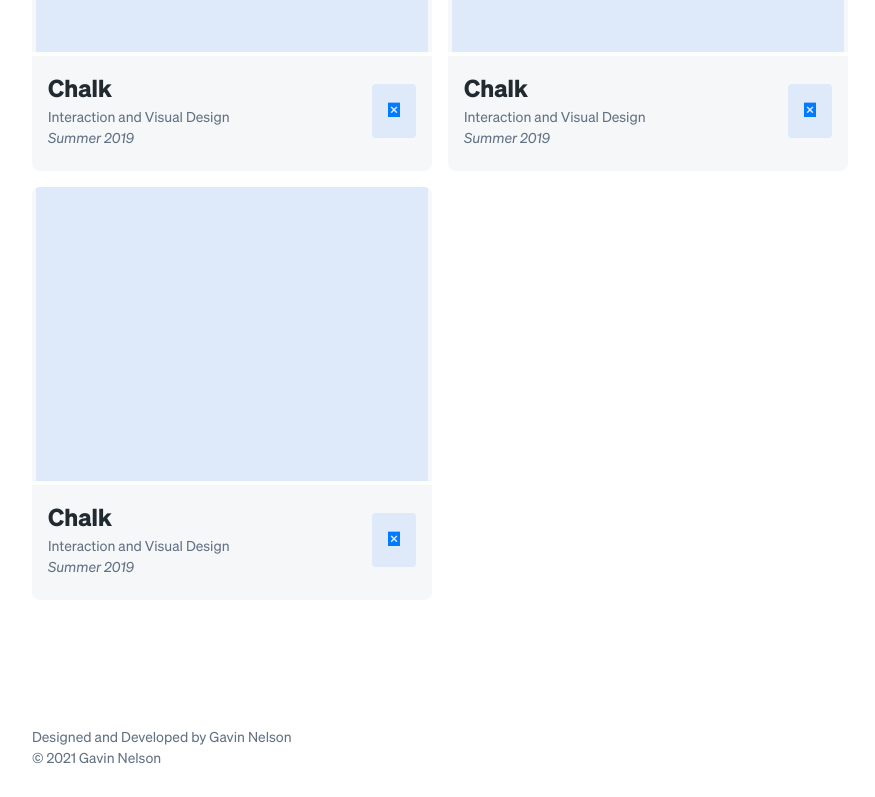
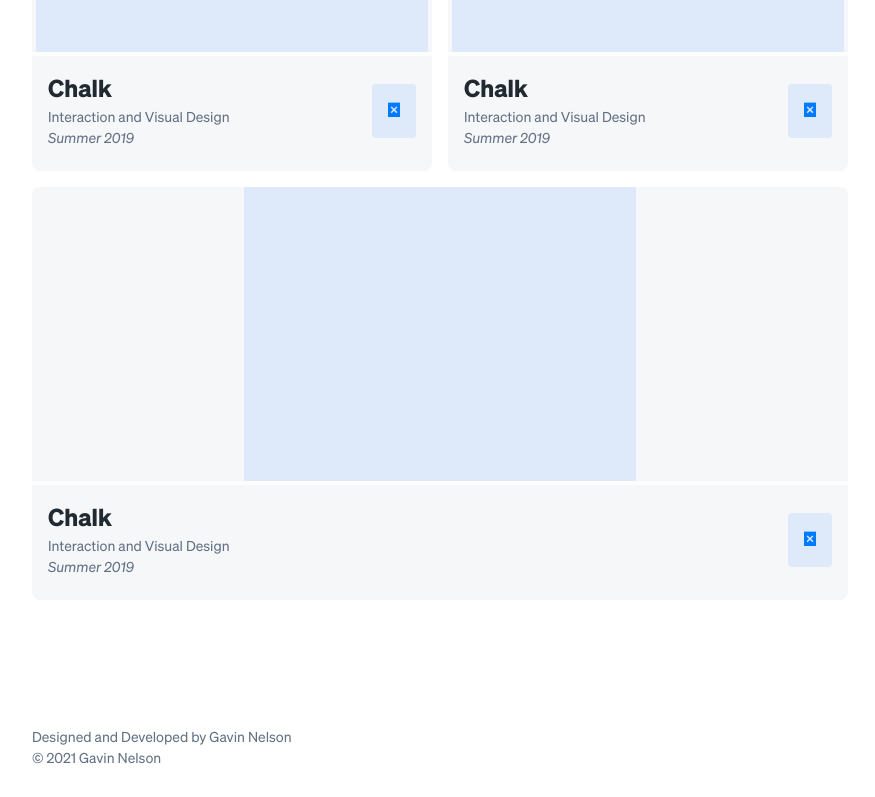
Before and after one commit to gavinmn/nelson.co, a Next.js app: page / in a window 1280 px wide. Shown: the part 1074-1871 px from the top of the page, without its empty margins (200-1075 px from the left). Built offline with nearby package versions, Linux system fonts and the light colour scheme.

Commit message:
added card double width grid spanning

```diff
--- a/src/components/card.js
+++ b/src/components/card.js
@@ -10,6 +10,7 @@ const NextImageContainer = styled.div`
 `
 
 const CardBase = styled.div`
+  grid-column: ${props => (props.doubleWidth ? "1 / span 2" : "")};
   display: flex;
   flex-direction: column;
   align-items: flex-start;
@@ -86,7 +87,6 @@ const Card = props => {
   }, [props.width])
 
   return (
-    <div>
     <CardBase width={props.width} doubleWidth={doubleWidth}>
       <CardImageContainer>
         <NextImageContainer>
@@ -110,7 +110,6 @@ const Card = props => {
         </Button>
       </BottomSection>
     </CardBase>
-    </div>
   )
 }
 
```
Lines whose indentation alone changed are shown as unchanged.
